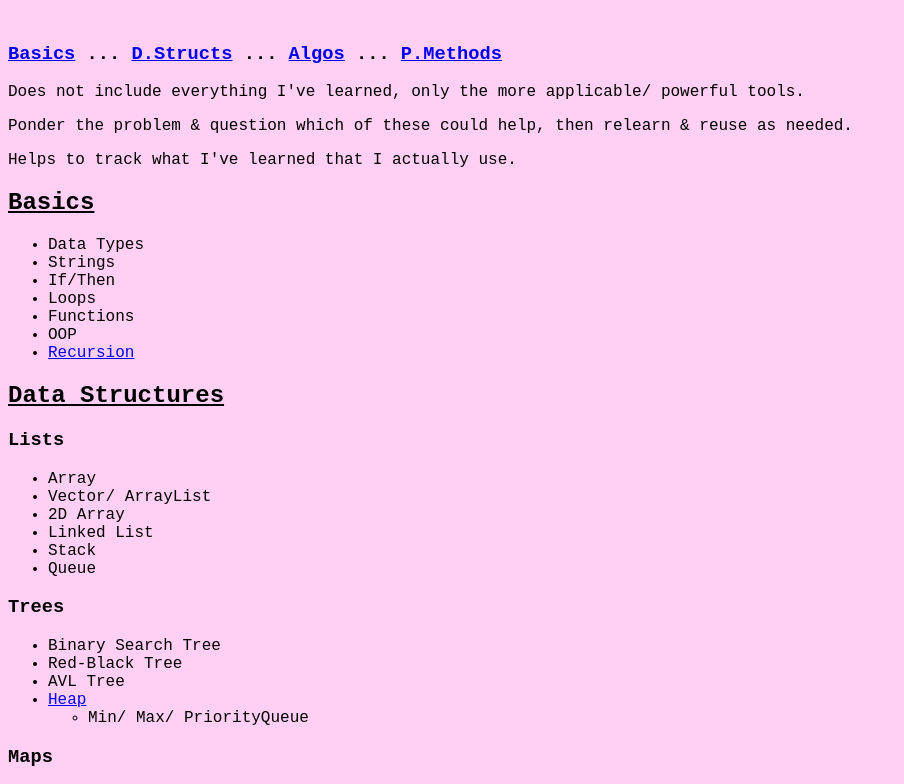
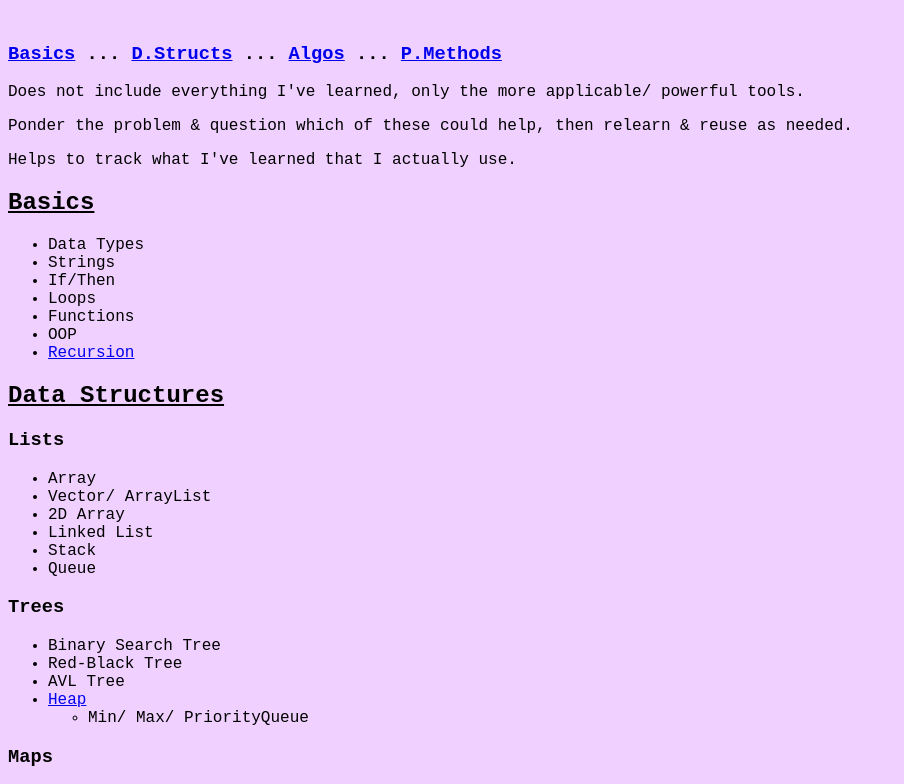
Before and after one commit to eshaw463/random, a plain HTML site: page toolkit/index.html in a window 1280 px wide. Shown: the part 74-858 px from the top of the page, without its empty margins (0-904 px from the left). Drawn offline with Linux system fonts and the light colour scheme; a web font is replaced by a local one.

Commit message:
Update styles.css

```diff
--- a/toolkit/styles.css
+++ b/toolkit/styles.css
@@ -1,7 +1,7 @@
 body{
     text-align: left;
     color: rgb(0, 0, 0);
-    background-color: rgb(255, 208, 243);
+    background-color: rgb(240, 208, 255);
     font-family: 'Courier New', Courier, monospace;
 }
 
```
